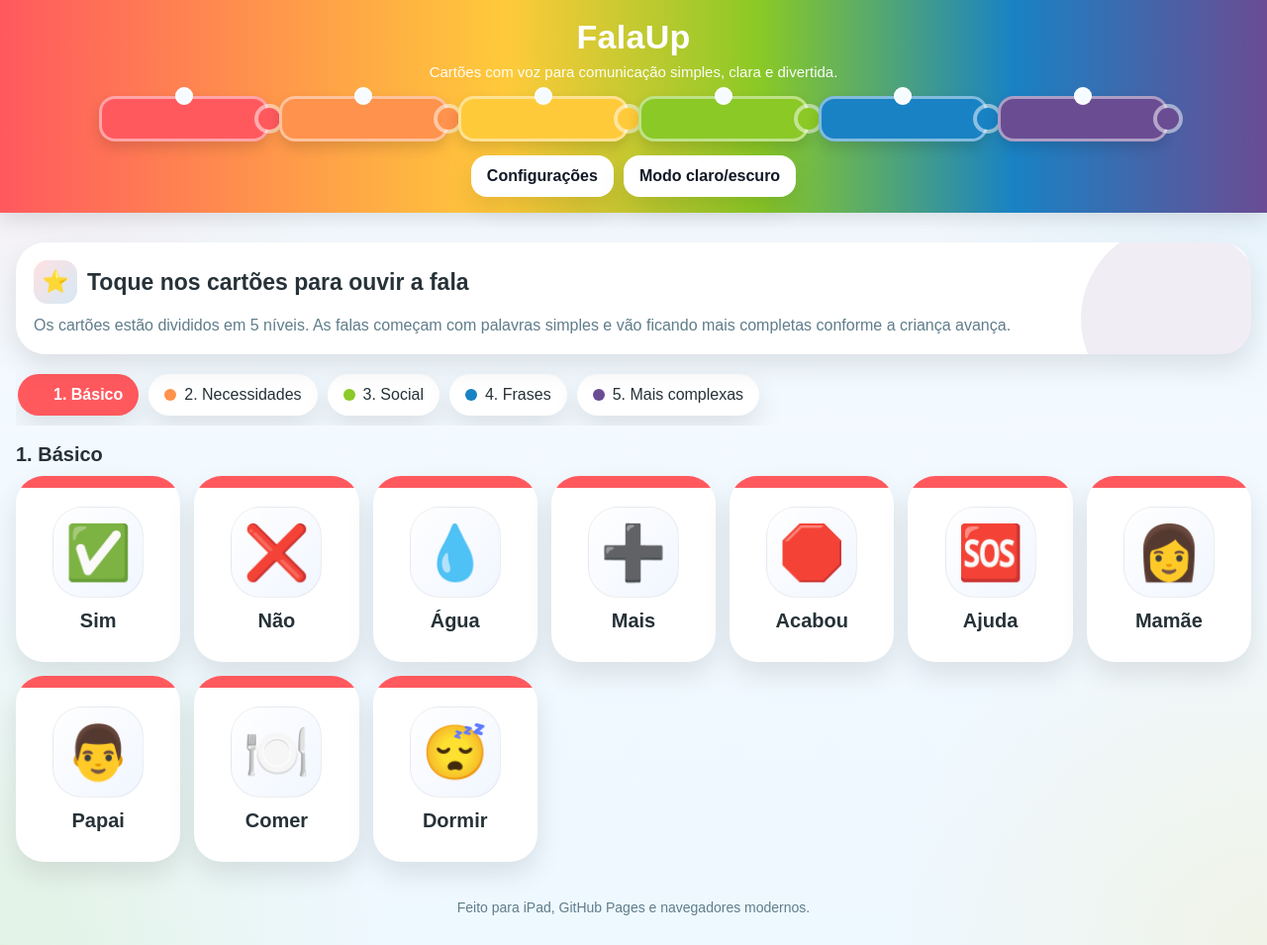
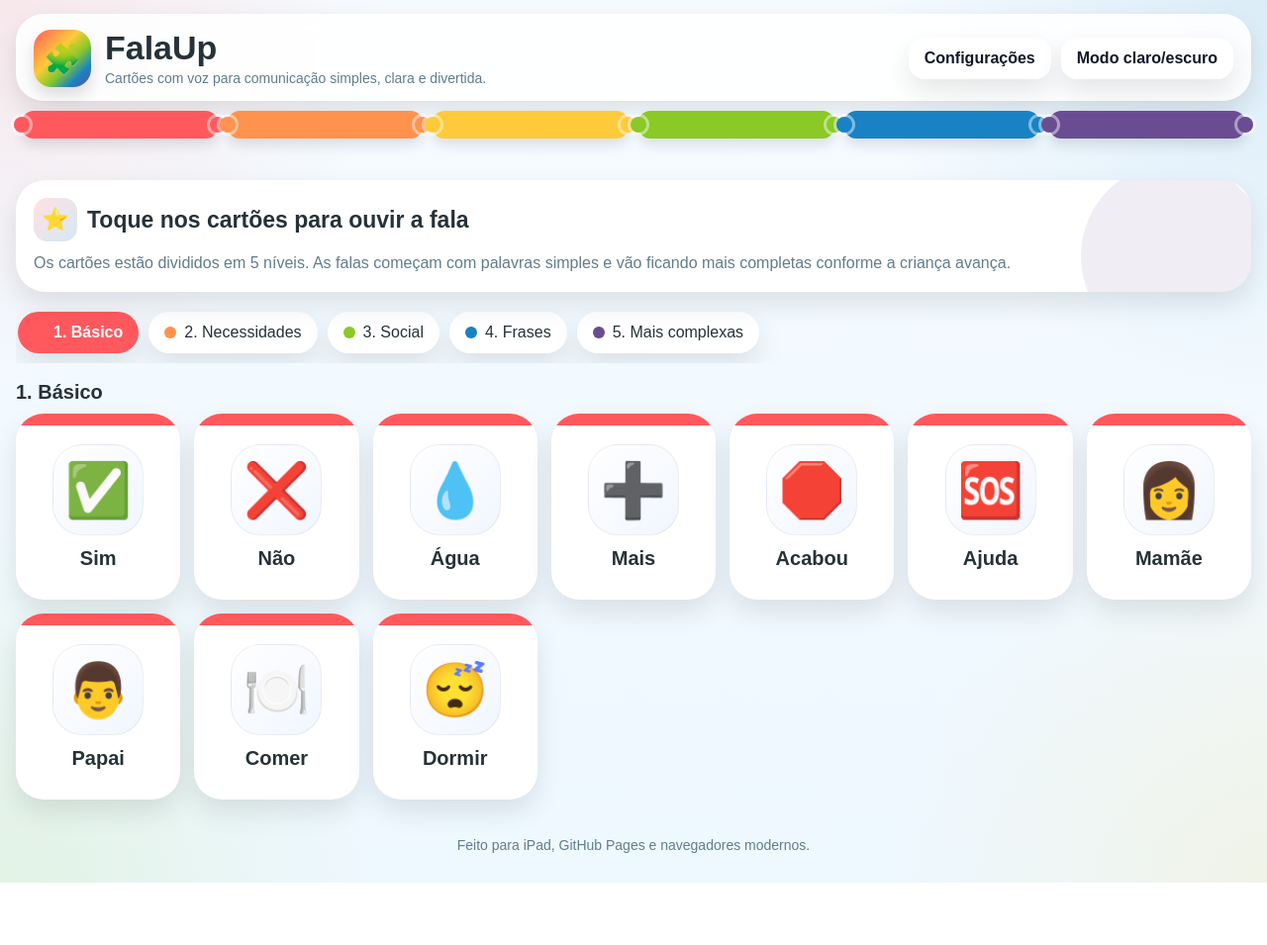
Before and after one commit to gael-afk0713/FalaUp, a plain HTML site: page index.html in a window 1280 px wide. Shown: the whole page at 99% size. After the commit the page ends 892 px from the top, so only its background shows below. Drawn offline with Linux system fonts and the light colour scheme.

Commit message:
Refactor header and styling for improved layout

```diff
--- a/index.html
+++ b/index.html
@@ -44,83 +44,115 @@
       linear-gradient(180deg, var(--bg1), var(--bg2));
   }
 
-  button, input, select{font:inherit}
+  button, input, select{
+    font:inherit;
+  }
 
   header{
     position:sticky;
     top:0;
     z-index:20;
-    color:#fff;
-    padding:18px 16px 16px;
-    text-align:center;
-    background:linear-gradient(90deg, var(--red), var(--orange), var(--yellow), var(--green), var(--blue), var(--purple));
-    box-shadow:0 6px 22px rgba(0,0,0,.12);
+    padding:14px 16px 12px;
+    background:transparent;
+    box-shadow:none;
   }
 
-  header h1{
+  .top-shell{
+    max-width:1280px;
+    margin:0 auto;
+    background:rgba(255,255,255,.88);
+    backdrop-filter:blur(10px);
+    border-radius:28px;
+    box-shadow:0 10px 24px rgba(0,0,0,.10);
+    padding:16px 18px 14px;
+    display:flex;
+    align-items:center;
+    justify-content:space-between;
+    gap:16px;
+  }
+
+  body.dark .top-shell{
+    background:rgba(17,24,39,.88);
+  }
+
+  .logo-row{
+    display:flex;
+    align-items:center;
+    gap:14px;
+    min-width:0;
+  }
+
+  .logo-mark{
+    width:58px;
+    height:58px;
+    border-radius:18px;
+    background:linear-gradient(135deg, var(--red), var(--orange), var(--yellow), var(--green), var(--blue), var(--purple));
+    display:flex;
+    align-items:center;
+    justify-content:center;
+    font-size:30px;
+    box-shadow:0 8px 16px rgba(0,0,0,.14);
+    flex:0 0 auto;
+  }
+
+  .logo-row h1{
     margin:0;
     font-size:34px;
-    letter-spacing:.3px;
+    line-height:1;
+    color:var(--text);
   }
 
-  header p{
-    margin:7px 0 0;
-    font-size:15px;
-    opacity:.96;
+  .logo-row p{
+    margin:6px 0 0;
+    font-size:14px;
+    color:var(--muted);
   }
 
-  .puzzle-strip{
-    margin:16px auto 0;
-    max-width:1100px;
+  .top-actions{
+    display:flex;
+    gap:10px;
+    flex-wrap:wrap;
+    justify-content:flex-end;
+  }
+
+  .puzzle-ribbon{
+    max-width:1280px;
+    margin:10px auto 0;
     display:grid;
     grid-template-columns:repeat(6, 1fr);
     gap:10px;
-    padding:0 10px;
+    padding:0 6px;
   }
 
   .piece{
     position:relative;
-    height:46px;
-    border-radius:16px;
-    background:var(--piece-color);
-    box-shadow:
-      inset 0 0 0 3px rgba(255,255,255,.45),
-      0 6px 14px rgba(0,0,0,.14);
-    overflow:visible;
+    height:28px;
+    border-radius:12px;
+    box-shadow:0 6px 14px rgba(0,0,0,.12);
   }
 
-  .piece::before{
-    content:"";
-    position:absolute;
-    width:22px;
-    height:22px;
-    right:-11px;
-    top:12px;
-    border-radius:50%;
-    background:var(--piece-color);
-    box-shadow:0 0 0 4px rgba(255,255,255,.50);
-  }
-
+  .piece::before,
   .piece::after{
     content:"";
     position:absolute;
-    width:18px;
-    height:18px;
-    left:50%;
-    top:-9px;
-    transform:translateX(-50%);
+    width:16px;
+    height:16px;
     border-radius:50%;
-    background:var(--bg1);
-    box-shadow:0 0 0 2px rgba(255,255,255,.45) inset;
+    background:inherit;
+    top:50%;
+    transform:translateY(-50%);
+    box-shadow:0 0 0 3px rgba(255,255,255,.45);
   }
 
-  .top-actions{
-    margin-top:14px;
-    display:flex;
-    gap:10px;
-    flex-wrap:wrap;
-    justify-content:center;
-  }
+  .piece::before{ left:-8px; }
+  .piece::after{ right:-8px; }
+
+  .piece.red{ background:var(--red); }
+  .piece.orange{ background:var(--orange); }
+  .piece.yellow{ background:var(--yellow); }
+  .piece.green{ background:var(--green); }
+  .piece.blue{ background:var(--blue); }
+  .piece.purple{ background:var(--purple); }
 
   .btn{
     border:none;
@@ -132,7 +164,6 @@
     box-shadow:var(--shadow);
     transition:transform .12s ease;
   }
-
   .btn:active,
   .level-btn:active,
   .card:active,
@@ -145,7 +176,6 @@
     color:#111827;
     font-weight:700;
   }
-
   .btn.danger{background:var(--red);color:#fff}
   .btn.blue{background:var(--blue);color:#fff}
   .btn.green{background:var(--green);color:#fff}
@@ -450,33 +480,53 @@
   }
 
   @media (max-width: 820px){
+    .top-shell{
+      flex-direction:column;
+      align-items:stretch;
+    }
+    .logo-row{
+      justify-content:center;
+      text-align:left;
+    }
+    .top-actions{
+      justify-content:center;
+    }
+    .puzzle-ribbon{
+      grid-template-columns:repeat(3, 1fr);
+    }
     .split{grid-template-columns:1fr}
     header h1{font-size:30px}
     .card{min-height:170px}
     .card span{font-size:18px}
     .emoji-box{width:84px;height:84px;font-size:48px}
-    .puzzle-strip{grid-template-columns:repeat(3, 1fr)}
   }
 </style>
 </head>
 <body>
 
 <header>
-  <h1>FalaUp</h1>
-  <p>Cartões com voz para comunicação simples, clara e divertida.</p>
+  <div class="top-shell">
+    <div class="logo-row">
+      <div class="logo-mark">🧩</div>
+      <div>
+        <h1>FalaUp</h1>
+        <p>Cartões com voz para comunicação simples, clara e divertida.</p>
+      </div>
+    </div>
 
-  <div class="puzzle-strip" aria-hidden="true">
-    <div class="piece" style="--piece-color: var(--red)"></div>
-    <div class="piece" style="--piece-color: var(--orange)"></div>
-    <div class="piece" style="--piece-color: var(--yellow)"></div>
-    <div class="piece" style="--piece-color: var(--green)"></div>
-    <div class="piece" style="--piece-color: var(--blue)"></div>
-    <div class="piece" style="--piece-color: var(--purple)"></div>
+    <div class="top-actions">
+      <button class="btn primary" onclick="openConfig()">Configurações</button>
+      <button class="btn primary" onclick="toggleTheme()">Modo claro/escuro</button>
+    </div>
   </div>
 
-  <div class="top-actions">
-    <button class="btn primary" onclick="openConfig()">Configurações</button>
-    <button class="btn primary" onclick="toggleTheme()">Modo claro/escuro</button>
+  <div class="puzzle-ribbon" aria-hidden="true">
+    <div class="piece red"></div>
+    <div class="piece orange"></div>
+    <div class="piece yellow"></div>
+    <div class="piece green"></div>
+    <div class="piece blue"></div>
+    <div class="piece purple"></div>
   </div>
 </header>
 
@@ -630,15 +680,6 @@ function makeCard(text, emoji, color){
   };
 }
 
-function escapeHTML(str){
-  return String(str)
-    .replaceAll("&", "&amp;")
-    .replaceAll("<", "&lt;")
-    .replaceAll(">", "&gt;")
-    .replaceAll('"', "&quot;")
-    .replaceAll("'", "&#39;");
-}
-
 const defaultData = {
   settings: {
     themeDark: false,
@@ -754,6 +795,13 @@ function loadData(){
     if(!raw) return defaultData;
     const parsed = JSON.parse(raw);
     if(!parsed || !parsed.settings || !parsed.levels) return defaultData;
+    for(const lvl of parsed.levels){
+      for(const c of lvl.cards){
+        if(typeof c.emoji !== "string") c.emoji = "🔤";
+        if(typeof c.color !== "string") c.color = "#4a90e2";
+        if(typeof c.hasRecordedVoice !== "boolean") c.hasRecordedVoice = false;
+      }
+    }
     return parsed;
   }catch{
     return defaultData;
@@ -1203,7 +1251,8 @@ function saveCard(){
   if(!level) return;
 
   const text = document.getElementById("cardText").value.trim();
-  const emoji = document.getElementById("cardEmoji").value.trim() || guessEmoji(text);
+  const emojiInput = document.getElementById("cardEmoji").value.trim();
+  const emoji = emojiInput || guessEmoji(text);
 
   if(!text){
     alert("Digite a fala do cartão.");
```
